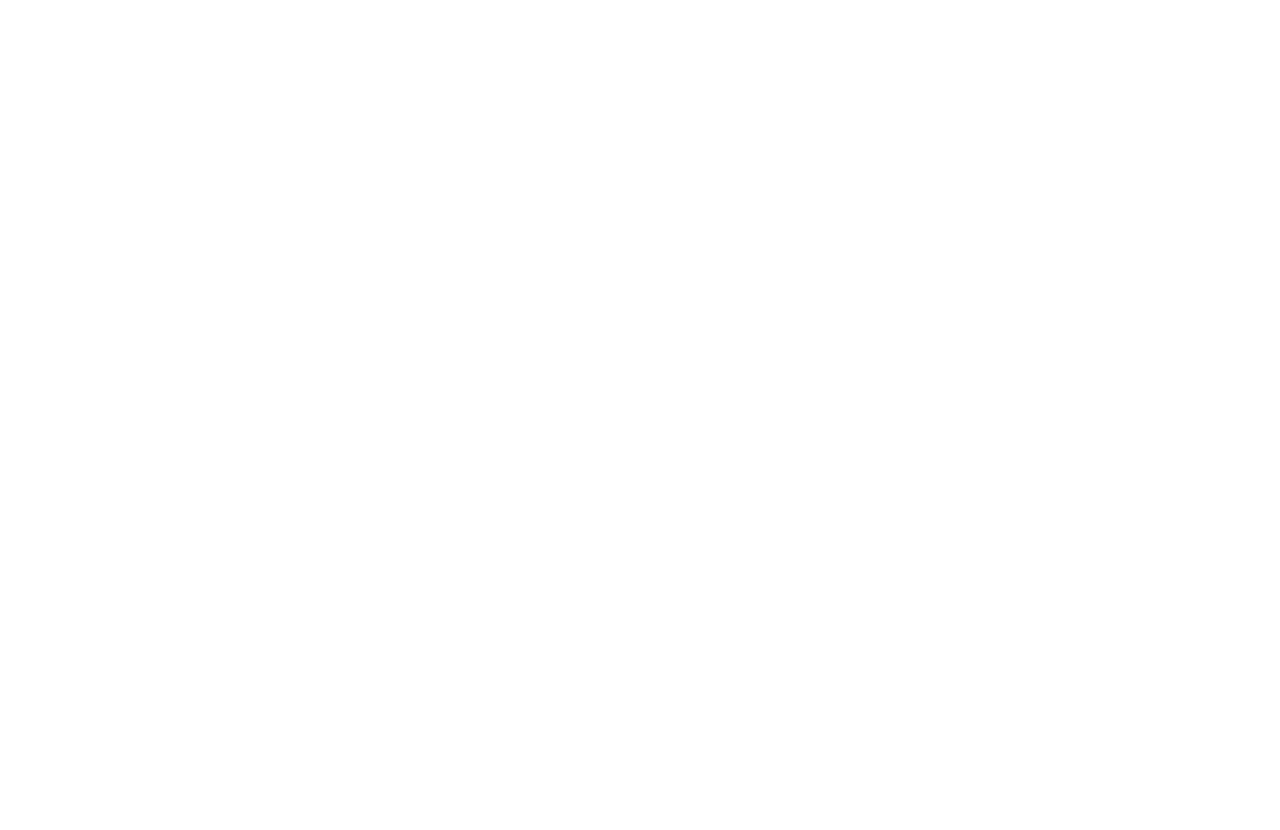
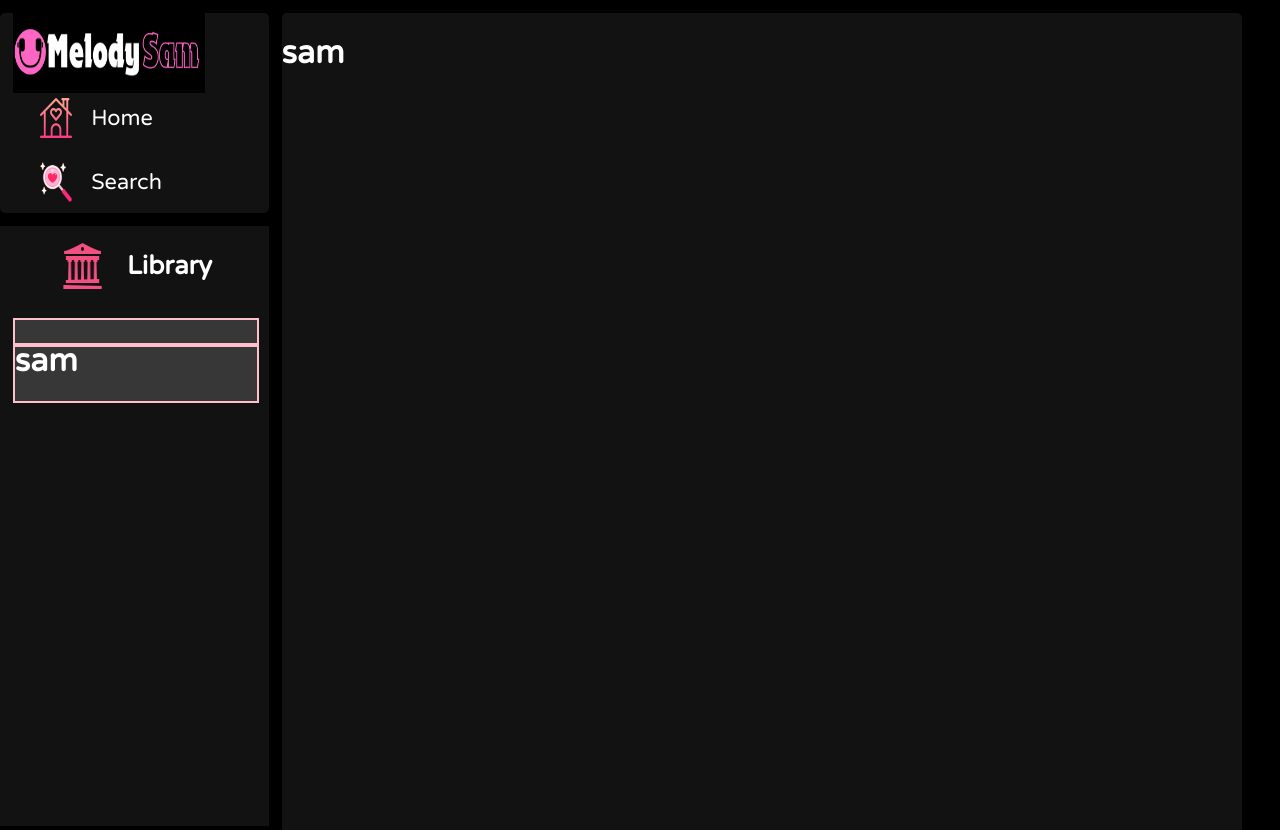
Before and after one commit to Kuldeepagrahari/MelodySam, a plain HTML site: page index.html in a window 1280 px wide. Shown: the top 830 px of the page. Before the commit the page ends 800 px from the top, so only its background shows below. Drawn offline with Linux system fonts and the light colour scheme.

Commit message:
sam i want to make a good ui, so i made only this much in day1

```diff
--- a/index.html
+++ b/index.html
@@ -3,9 +3,51 @@
 <head>
     <meta charset="UTF-8">
     <meta name="viewport" content="width=device-width, initial-scale=1.0">
-    <title>Music Hub</title>
+    <title>MelodySam</title>
+    <link rel="stylesheet" href="style.css">
+    <link rel="stylesheet" href="utility.css">
+    <link rel="preconnect" href="https://fonts.googleapis.com">
+    <link rel="preconnect" href="https://fonts.gstatic.com" crossorigin>
+    <link href="https://fonts.googleapis.com/css2?family=Varela+Round&display=swap" rel="stylesheet">
 </head>
 <body>
+    <div class="container">
+        <div class="left border">
+            <div class="home grey border">
+              <img src="./images/logo3.png" alt="">
+              <ul>
+                <li>
+                    <span><img src="./images/home-s.png" alt=""> Home</span>
+                </li>
+                <li>
+                    <span><img src="./images/search-s.png" alt=""> Search</span>
+                </li>
+              </ul>
+            </div>
+            <div class="library grey border">
+               <span class="lib-line"><img src="./images/library2.png" alt=""><h4>Library</h4></span>
+               <div class="lib-cont">
+               <div class="lib-box create-playlist">
+<h1>sam</h1>
+               </div>
+               <div class="lib-box podcasts">
 
+               </div>
+               <div class="lib-box podcasts">
+
+               </div>
+               <div class="lib-box podcasts">
+
+               </div></div>
+            </div>
+          </div>
+          <div class="right border">
+            <h1 style="color:white;">sam</h1>
+          </div>
+
+    </div>
+
+
+    <script src= "script.js"></script>
 </body>
 </html>
--- /dev/null
+++ b/style.css
@@ -0,0 +1,145 @@
+body{
+    margin:0;
+    padding:0;
+    background-color: black;
+    font-family: "Varela Round", sans-serif;
+    font-weight: 400;
+    font-style: normal;
+    height: 100%;
+    color:white;
+
+}
+.container{
+    display: grid;
+    grid-template-columns: 22vw 78vw;
+    grid-template-rows: 1fr 1fr;
+}
+.left {
+    width:21vw;
+    /* left:0; */
+    top:0;
+
+    position: fixed;
+    /* background-color: red; */
+    /* height:100vh; */
+    order:1;
+
+
+
+}
+
+.right{
+    width:75vw;
+    right: 0;
+    order: 2;
+    height:200vh;
+    /* overflow: scroll; */
+    margin-left: 22vw;
+    margin-top: 1vw;
+    border-radius: 5px;
+    background-color: #121212;
+    /* margin: 1vw;/ */
+
+}
+.home{
+    height:25vh;
+    width:100%;
+    border-radius: 5px;
+    margin-top: 1vw;
+    margin-bottom: 1vw;
+}
+
+.library{
+    height:75vh;
+    /* position: relative; */
+    /* display: grid;
+    grid-template-rows: 1fr 3fr 2fr; */
+    /* grid-template-columns: 1fr 1fr 1fr; */
+}
+.home > img{
+    margin-left: 1vw;
+    width:15vw;
+    height:10vh;
+}
+.home ul img{
+    width:2.5vw;
+    height:5vh;
+}
+.home ul li{
+    list-style: none;
+}
+.home ul li span{
+    color:white;
+    /* font-weight: bolder; */
+    display: flex;
+    align-items: center;
+    font-size: 1.7vw;
+    gap:1.5vw;
+
+}
+.home ul{
+    margin-top: 0vh;
+    display: flex;
+    flex-direction: column;
+    justify-content: center;
+    gap:3vh;
+}
+.library span{
+    display: flex;
+    gap:1.5vw;
+    align-items: center;
+    justify-content: center;
+    font-size: 2vw;
+    height:10vh;
+    /* margin-top: 3vw; */
+}
+.library span img{
+    width:4vw;
+    height:8vh
+}
+.lib-cont{
+    position: relative;
+    height:1000vh;
+    width: 90%;
+    margin:1vw;
+    /* overflow-y: auto; */
+    /* display: flex;
+    flex-direction: column; */
+    /* background-color: bisque; */
+    /* display: flex;
+    flex-direction: column;
+    overflow: scroll;
+    gap:1vw; */
+    /* display: grid;
+    /* grid-template-columns: 1fr;
+    grid-template-rows: 25vh;
+    grid-auto-flow: column; */
+    /* gap:1vw; */
+
+    display: grid;
+    grid-template-columns: 1fr;
+    grid-template-rows: 25vh ;
+    grid-auto-flow: column;
+}
+ .lib-box{
+    background-color: rgb(56, 55, 55);
+    margin-bottom: 1vw;
+    border: 2px pink solid;
+    position: absolute;
+    width: 100%;
+
+    /* top:-1000px; */
+
+    /* height:25vh; */
+
+
+
+}
+.create-playlist{
+    /* background-color: red; */
+
+}
+.podcasts{
+    /* background-color: blue; */
+    top:25px;
+}
--- /dev/null
+++ b/utility.css
@@ -0,0 +1,19 @@
+.border{
+    /* border:2px rgb(8, 244, 12) solid; */
+    gap:2vw;
+}
+
+.flex{
+    display:flex;
+}
+
+.justify-center{
+    justify-content: center;
+}
+
+.align-center{
+    align-items: center;
+}
+.grey{
+    background: #121212;
+}
```
Also changed, not shown: images/home-s.png (added), images/library.png (added), images/library2.png (added), images/logo.png (added), images/logo2.png (added), images/logo3.png (added), images/search-s.png (added), script.js (added).
